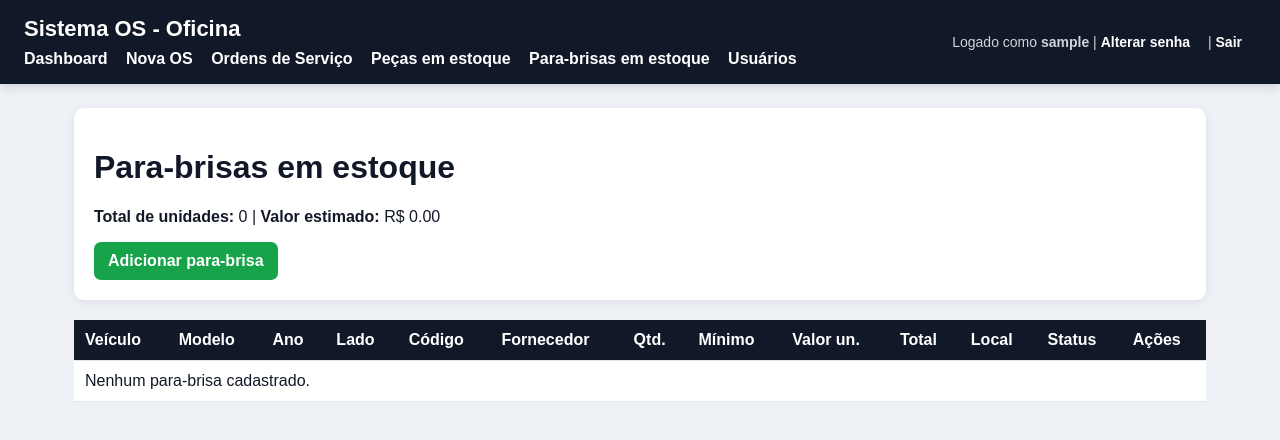
After one commit to pontopneulatariaepintura-web/SistemaOS, a Flask app: page /para_brisas in a window 1280 px wide. The commit adds this page. Shown: the top 440 px of the page. Run offline with Flask 3, Linux system fonts and the light colour scheme; the visitor is signed in with stand-in values (Sample User, id 1).

Commit message:
Adicionar estoque de para-brisas

```diff
--- a/app.py
+++ b/app.py
@@ -6,7 +6,7 @@ from flask import Flask, flash, redirect, render_template, request, session, url
 from werkzeug.security import check_password_hash, generate_password_hash
 
 from extensions import db
-from models import EstoquePeca, OS, User
+from models import EstoqueParaBrisa, EstoquePeca, OS, User
 
 app = Flask(__name__)
 
@@ -158,6 +158,10 @@ def dashboard():
     total_itens_estoque = EstoquePeca.query.count()
     valor_estoque = sum((peca.quantidade or 0) * (peca.valor_unitario or 0) for peca in EstoquePeca.query.all())
     estoque_baixo = EstoquePeca.query.filter(EstoquePeca.quantidade <= EstoquePeca.estoque_minimo).count()
+    total_para_brisas = EstoqueParaBrisa.query.count()
+    para_brisas_baixo = EstoqueParaBrisa.query.filter(
+        EstoqueParaBrisa.quantidade <= EstoqueParaBrisa.estoque_minimo
+    ).count()
 
     return render_template(
         "dashboard.html",
@@ -172,6 +176,8 @@ def dashboard():
         total_itens_estoque=total_itens_estoque,
         valor_estoque=valor_estoque,
         estoque_baixo=estoque_baixo,
+        total_para_brisas=total_para_brisas,
+        para_brisas_baixo=para_brisas_baixo,
     )
 
 
@@ -387,5 +393,82 @@ def excluir_peca(id):
     return redirect(url_for("estoque"))
 
 
+@app.route("/para_brisas")
+@login_required
+def para_brisas():
+    itens = EstoqueParaBrisa.query.order_by(EstoqueParaBrisa.veiculo, EstoqueParaBrisa.modelo).all()
+    total_unidades = sum(item.quantidade or 0 for item in itens)
+    valor_total = sum((item.quantidade or 0) * (item.valor_unitario or 0) for item in itens)
+    return render_template(
+        "para_brisas.html",
+        itens=itens,
+        total_unidades=total_unidades,
+        valor_total=valor_total,
+    )
+
+
+@app.route("/para_brisas/novo", methods=["GET", "POST"])
+@login_required
+def novo_para_brisa():
+    if request.method == "POST":
+        item = EstoqueParaBrisa(
+            veiculo=request.form.get("veiculo", "").strip(),
+            modelo=request.form.get("modelo", "").strip(),
+            ano_inicial=int(request.form.get("ano_inicial") or 0) or None,
+            ano_final=int(request.form.get("ano_final") or 0) or None,
+            lado=request.form.get("lado", "Dianteiro").strip(),
+            codigo=request.form.get("codigo", "").strip(),
+            fornecedor=request.form.get("fornecedor", "").strip(),
+            quantidade=int(request.form.get("quantidade") or 0),
+            estoque_minimo=int(request.form.get("estoque_minimo") or 0),
+            valor_unitario=float(request.form.get("valor_unitario") or 0),
+            localizacao=request.form.get("localizacao", "").strip(),
+        )
+        if not item.veiculo:
+            flash("Informe o ve\u00edculo do para-brisa.", "danger")
+            return render_template("form_para_brisa.html", item=item)
+
+        db.session.add(item)
+        db.session.commit()
+        flash("Para-brisa adicionado ao estoque.", "success")
+        return redirect(url_for("para_brisas"))
+
+    return render_template("form_para_brisa.html", item=None)
+
+
+@app.route("/para_brisas/editar/<int:id>", methods=["GET", "POST"])
+@login_required
+def editar_para_brisa(id):
+    item = EstoqueParaBrisa.query.get_or_404(id)
+
+    if request.method == "POST":
+        item.veiculo = request.form.get("veiculo", "").strip()
+        item.modelo = request.form.get("modelo", "").strip()
+        item.ano_inicial = int(request.form.get("ano_inicial") or 0) or None
+        item.ano_final = int(request.form.get("ano_final") or 0) or None
+        item.lado = request.form.get("lado", "Dianteiro").strip()
+        item.codigo = request.form.get("codigo", "").strip()
+        item.fornecedor = request.form.get("fornecedor", "").strip()
+        item.quantidade = int(request.form.get("quantidade") or 0)
+        item.estoque_minimo = int(request.form.get("estoque_minimo") or 0)
+        item.valor_unitario = float(request.form.get("valor_unitario") or 0)
+        item.localizacao = request.form.get("localizacao", "").strip()
+        db.session.commit()
+        flash("Para-brisa atualizado.", "success")
+        return redirect(url_for("para_brisas"))
+
+    return render_template("form_para_brisa.html", item=item)
+
+
+@app.route("/para_brisas/excluir/<int:id>")
+@admin_required
+def excluir_para_brisa(id):
+    item = EstoqueParaBrisa.query.get_or_404(id)
+    db.session.delete(item)
+    db.session.commit()
+    flash("Para-brisa removido do estoque.", "success")
+    return redirect(url_for("para_brisas"))
+
+
 if __name__ == "__main__":
     app.run(host="0.0.0.0", port=int(os.getenv("PORT", 5000)), debug=False)
--- a/templates/base.html
+++ b/templates/base.html
@@ -58,6 +58,7 @@
                     <a href="{{ url_for('nova_os') }}">Nova OS</a>
                     <a href="{{ url_for('listar_os') }}">Ordens de Servi&ccedil;o</a>
                     <a href="{{ url_for('estoque') }}">Pe&ccedil;as em estoque</a>
+                    <a href="{{ url_for('para_brisas') }}">Para-brisas em estoque</a>
                     {% if perfil_logado == 'admin' %}<a href="{{ url_for('usuarios') }}">Usu&aacute;rios</a>{% endif %}
                 </div>
             </div>
--- /dev/null
+++ b/templates/para_brisas.html
@@ -0,0 +1,31 @@
+{% extends "base.html" %}
+{% block title %}Para-brisas em estoque{% endblock %}
+{% block content %}
+<div class="panel">
+    <h1>Para-brisas em estoque</h1>
+    <p><b>Total de unidades:</b> {{ total_unidades }} | <b>Valor estimado:</b> R$ {{ "%.2f"|format(valor_total) }}</p>
+    <div class="actions"><a class="btn btn-success" href="{{ url_for('novo_para_brisa') }}">Adicionar para-brisa</a></div>
+</div>
+<table>
+    <tr><th>Ve&iacute;culo</th><th>Modelo</th><th>Ano</th><th>Lado</th><th>C&oacute;digo</th><th>Fornecedor</th><th>Qtd.</th><th>M&iacute;nimo</th><th>Valor un.</th><th>Total</th><th>Local</th><th>Status</th><th>A&ccedil;&otilde;es</th></tr>
+    {% for item in itens %}
+    <tr>
+        <td>{{ item.veiculo }}</td>
+        <td>{{ item.modelo or '-' }}</td>
+        <td>{% if item.ano_inicial and item.ano_final %}{{ item.ano_inicial }} a {{ item.ano_final }}{% elif item.ano_inicial %}a partir de {{ item.ano_inicial }}{% elif item.ano_final %}at&eacute; {{ item.ano_final }}{% else %}-{% endif %}</td>
+        <td>{{ item.lado or '-' }}</td>
+        <td>{{ item.codigo or '-' }}</td>
+        <td>{{ item.fornecedor or '-' }}</td>
+        <td>{{ item.quantidade }}</td>
+        <td>{{ item.estoque_minimo }}</td>
+        <td>R$ {{ "%.2f"|format(item.valor_unitario or 0) }}</td>
+        <td>R$ {{ "%.2f"|format(item.valor_total) }}</td>
+        <td>{{ item.localizacao or '-' }}</td>
+        <td>{% if item.estoque_baixo %}<span class="baixo">Baixo</span>{% else %}<span class="ok">OK</span>{% endif %}</td>
+        <td><div class="actions"><a class="btn btn-primary" href="{{ url_for('editar_para_brisa', id=item.id) }}">Editar</a>{% if perfil_logado == 'admin' %}<a class="btn btn-danger" href="{{ url_for('excluir_para_brisa', id=item.id) }}" onclick="return confirm('Deseja excluir este para-brisa?')">Excluir</a>{% endif %}</div></td>
+    </tr>
+    {% else %}
+    <tr><td colspan="13">Nenhum para-brisa cadastrado.</td></tr>
+    {% endfor %}
+</table>
+{% endblock %}
```
Also changed, not shown: models.py (+39 -0 lines), templates/dashboard.html (+7 -0 lines), templates/form_para_brisa.html (added, +30 -0 lines).
